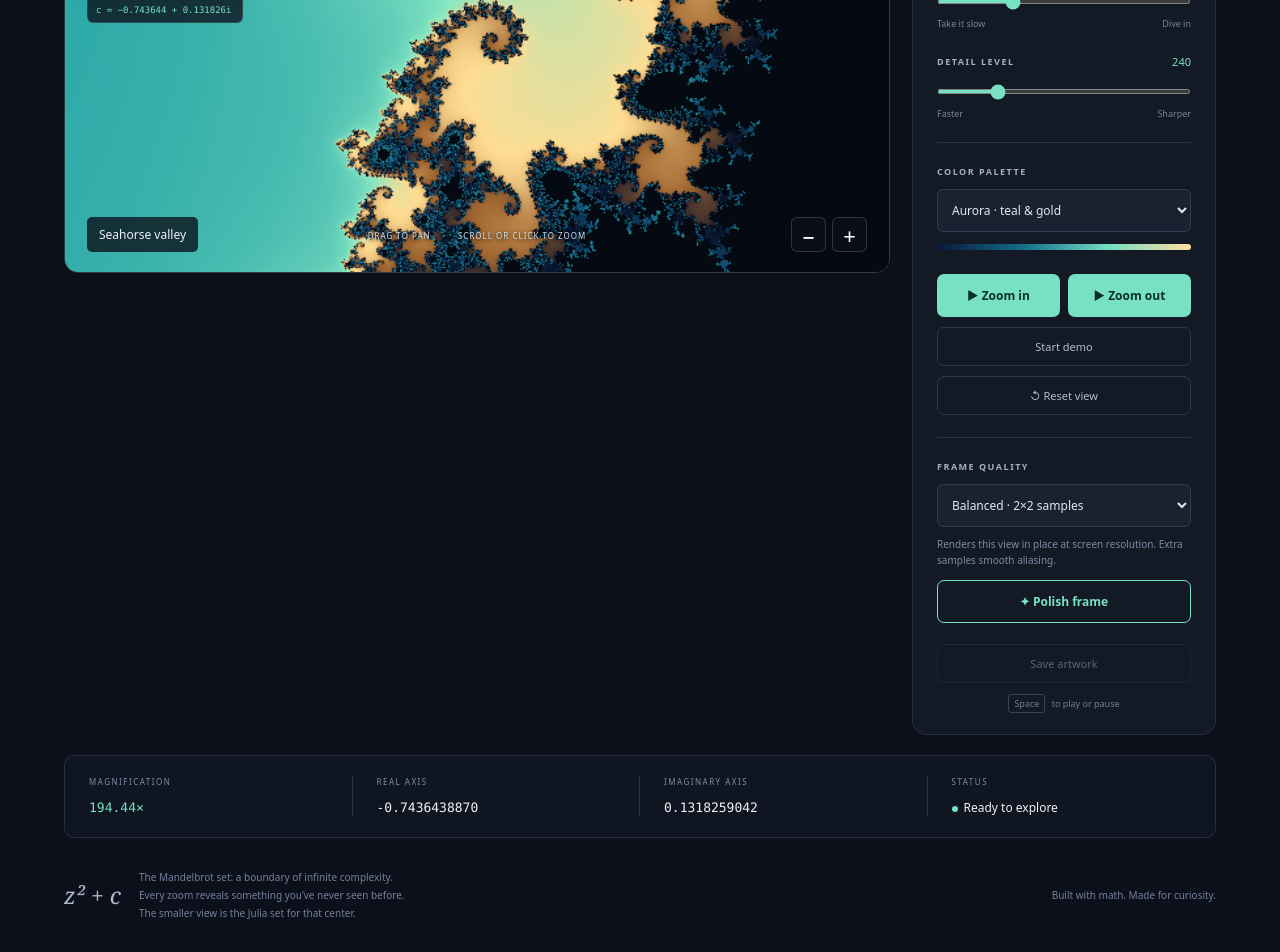
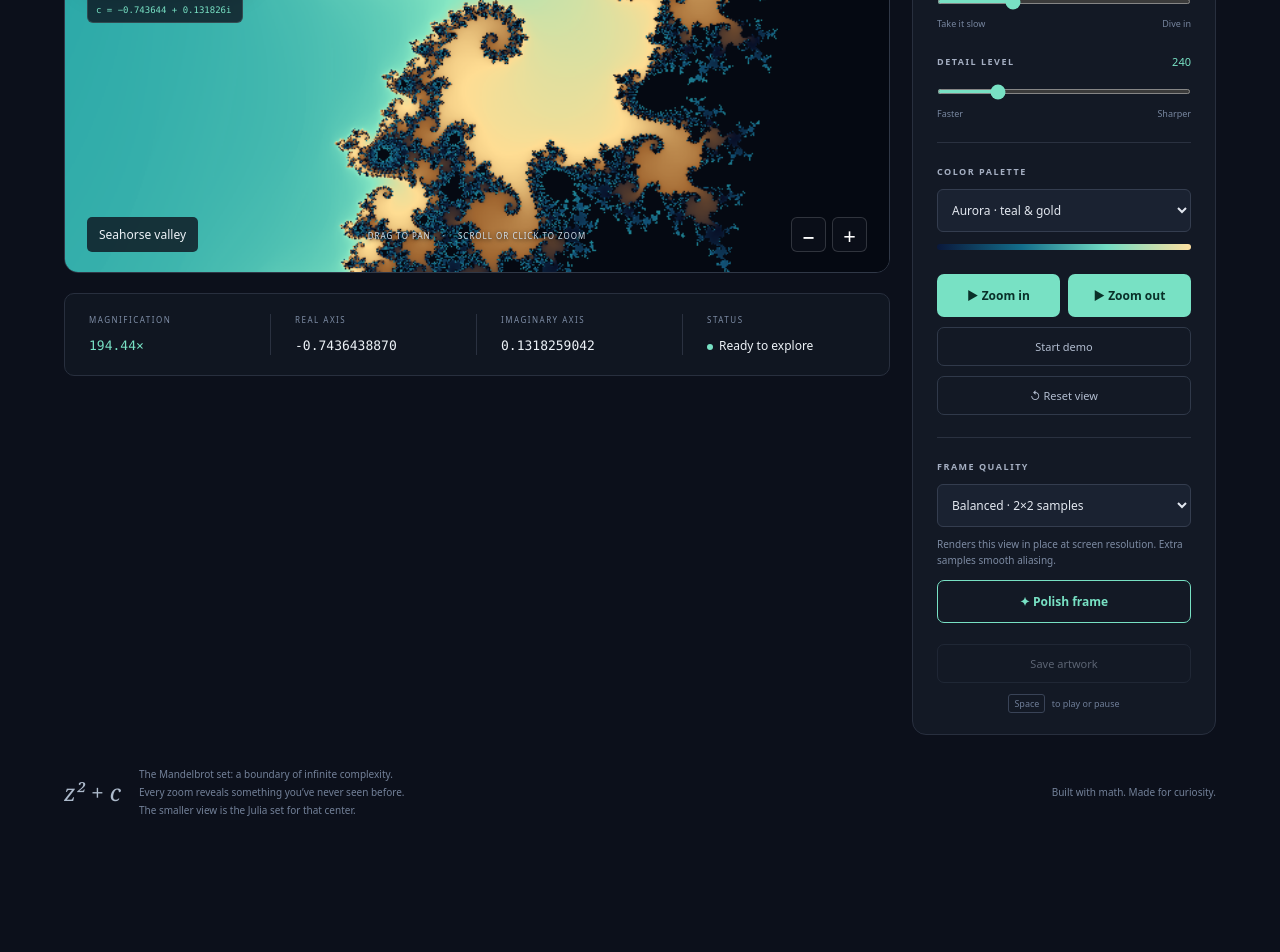
Before and after one commit to BrentBradburn/copilot-experiment-0001, a website with bundled scripts: page index.html in a window 1280 px wide. Shown: the part 545-1497 px from the top of the page. After the commit the page ends 1394 px from the top, so only its background shows below. Built offline with nearby package versions, Linux system fonts and the light colour scheme; animation ran at ten frames a second.

Commit message:
Keep the status panel directly under the render
Co-authored-by: BrentBradburn <36802481+BrentBradburn@users.noreply.github.com>

```diff
--- a/index.html
+++ b/index.html
@@ -22,6 +22,7 @@
         <p>Discover an infinite world hiding in a simple equation.</p>
       </section>
       <div class="workspace">
+        <div class="stage">
         <section class="viewer" aria-label="Interactive Mandelbrot visualization">
           <canvas id="fractal" tabindex="0" aria-label="Mandelbrot set. Drag to pan, scroll to zoom toward the pointer, click to zoom in place, or use the zoom buttons."></canvas>
           <div class="viewer-top"><span id="live-badge" class="live-badge"><i></i> LIVE RENDER</span><button id="fullscreen" class="glass-button" aria-label="Toggle fullscreen"><svg viewBox="0 0 24 24" width="18" height="18" fill="none" stroke="currentColor" stroke-width="1.5" aria-hidden="true"><path d="M9 4H4v5m11-5h5v5M4 15v5h5m11-5v5h-5"/></svg></button></div>
@@ -38,6 +39,13 @@
             </div>
           </div>
         </section>
+        <section class="telemetry" aria-label="Current view">
+          <div><span>MAGNIFICATION</span><strong id="magnification">1.00×</strong></div>
+          <div><span>REAL AXIS</span><strong id="real-axis">−0.743644</strong></div>
+          <div><span>IMAGINARY AXIS</span><strong id="imaginary-axis">0.131826</strong></div>
+          <div><span>STATUS</span><strong id="status"><i></i> Ready to explore</strong></div>
+        </section>
+        </div>
         <aside class="controls" aria-label="Explorer controls">
           <div class="panel-heading"><h2>Your expedition</h2><span>01 / ∞</span></div>
           <label for="destination">DESTINATION</label>
@@ -84,12 +92,6 @@
           <p id="keyboard-hint" class="keyboard-hint"><kbd>Space</kbd> to play or pause</p>
         </aside>
       </div>
-      <section class="telemetry" aria-label="Current view">
-        <div><span>MAGNIFICATION</span><strong id="magnification">1.00×</strong></div>
-        <div><span>REAL AXIS</span><strong id="real-axis">−0.743644</strong></div>
-        <div><span>IMAGINARY AXIS</span><strong id="imaginary-axis">0.131826</strong></div>
-        <div><span>STATUS</span><strong id="status"><i></i> Ready to explore</strong></div>
-      </section>
       <footer id="about">
         <div><span class="footer-symbol">z² + c</span><p>The Mandelbrot set: a boundary of infinite complexity.<br>Every zoom reveals something you’ve never seen before.<br>The smaller view is the Julia set for that center.</p></div>
         <span>Built with math. Made for curiosity.</span>
--- a/style.css
+++ b/style.css
@@ -18,6 +18,7 @@ main { max-width: 1320px; margin: auto; padding: 48px 0 0; width: 90%; }
 h1 { font-size: clamp(38px, 5vw, 56px); letter-spacing: -2px; margin: 12px 0 8px; font-weight: 600; }
 .intro p { color: var(--muted); font-size: 15px; margin: 0 0 32px; }
 .workspace { display: grid; grid-template-columns: minmax(0, 1fr) 304px; gap: 22px; align-items: start; }
+.stage { display: flex; flex-direction: column; gap: 20px; min-width: 0; container-type: inline-size; }
 .viewer { position: relative; min-height: 520px; overflow: hidden; border: 1px solid #303847; border-radius: 14px; background: #050a14; }
 #fractal { display: block; width: 100%; height: 100%; position: absolute; cursor: grab; touch-action: none; }
 #fractal.panning { cursor: grabbing; }
@@ -76,7 +77,7 @@ input[type="range"] { width: 100%; margin: 6px 0; accent-color: var(--accent); c
 #demo[aria-pressed="true"] { border-color: var(--accent); color: var(--accent); }
 .keyboard-hint { text-align: center; color: #6f7e98; font-size: 9px; margin: 14px 0 0; }
 kbd { font: inherit; border: 1px solid #394357; padding: 2px 5px; border-radius: 3px; margin-right: 4px; }
-.telemetry { display: grid; grid-template-columns: repeat(4, 1fr); border: 1px solid #282f3e; border-radius: 10px; padding: 20px 0; margin-top: 20px; background: #101621; }
+.telemetry { display: grid; grid-template-columns: repeat(4, 1fr); border: 1px solid #282f3e; border-radius: 10px; padding: 20px 0; background: #101621; }
 .telemetry > div { padding: 0 24px; border-right: 1px solid #2a3140; min-width: 0; }
 .telemetry > div:last-child { border: 0; }
 .telemetry span { display: block; font-size: 8px; letter-spacing: 1.5px; color: #7e8da6; margin-bottom: 8px; }
@@ -89,6 +90,10 @@ footer > div { display: flex; align-items: center; gap: 18px; }
 .footer-symbol { font: italic 23px Georgia, serif; color: #adbacb; }
 footer p { line-height: 1.8; margin: 0; }
 .viewer:fullscreen { width: 100vw; height: 100vh; border: none; border-radius: 0; }
+@container (max-width: 640px) {
+  .telemetry { grid-template-columns: 1fr 1fr; gap: 16px 0; }
+  .telemetry > div:nth-child(2) { border-right: 0; }
+}
 @media (max-width: 900px) {
   .workspace { grid-template-columns: minmax(0, 1fr) 260px; gap: 14px; }
   .controls { padding: 20px; }
```
Also changed, not shown: controls.test.js (+13 -0 lines).
